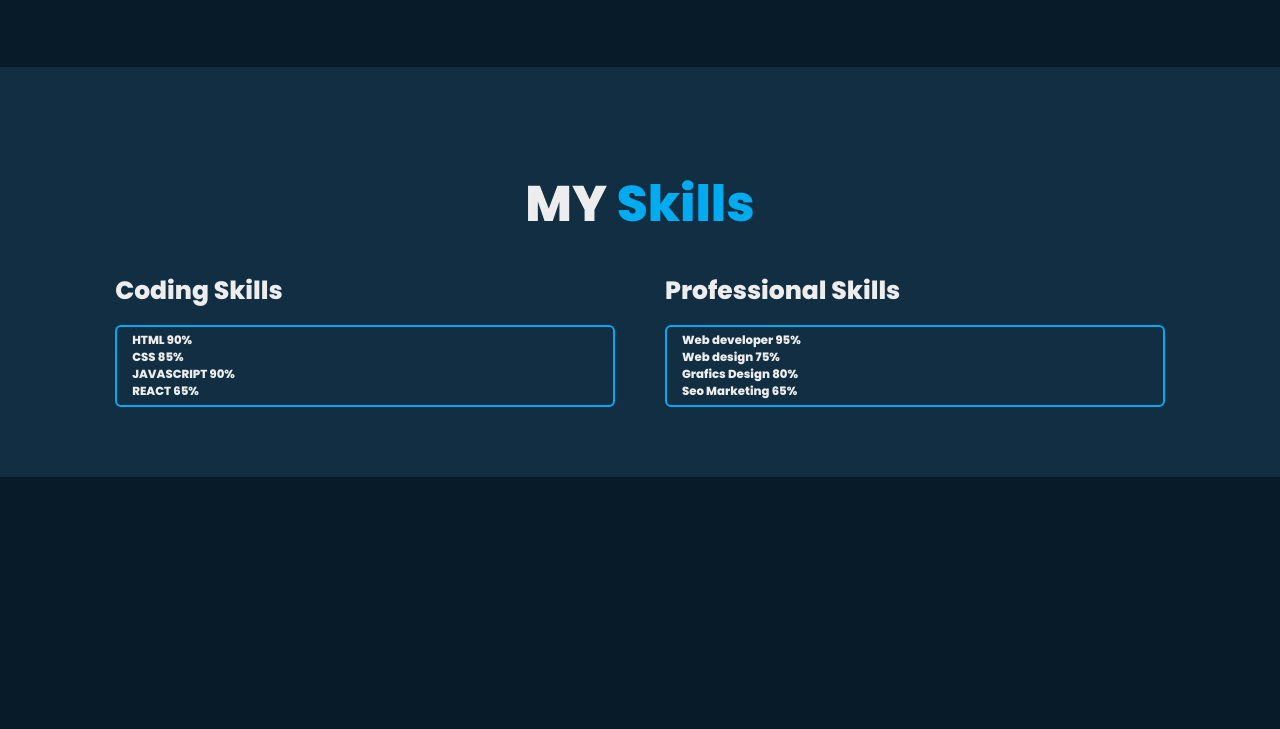
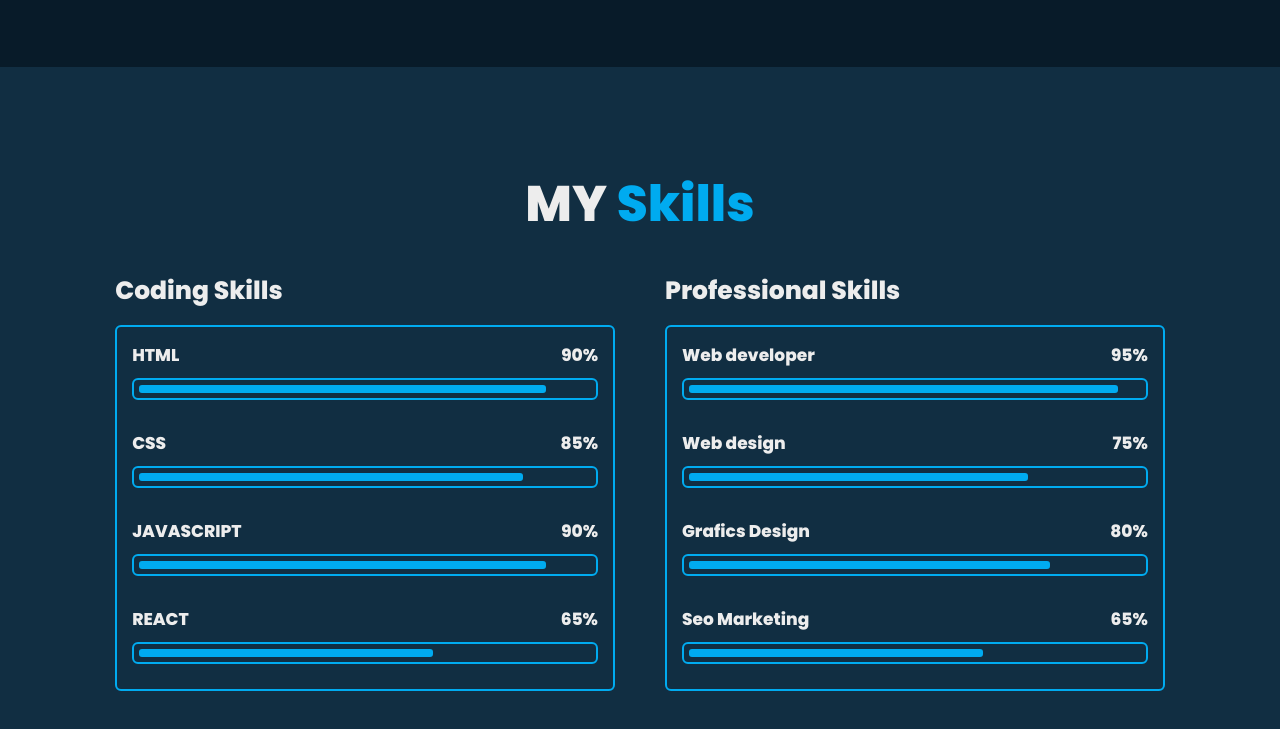
Before and after one commit to tariik12/new-portfolio-html-css-js, a plain HTML site: page index.html in a window 1280 px wide. Shown: the part 2559-3288 px from the top of the page. Before the commit the page ends 3036 px from the top, so only its background shows below. Drawn offline with nearby package versions, Linux system fonts and the light colour scheme.

Commit message:
skills section done

```diff
--- a/index.css
+++ b/index.css
@@ -414,5 +414,74 @@ width: 15rem;
     border: .2rem solid var(--main-color);
     border-radius: .6rem;
     padding: .5rem 1.5rem;
+    z-index: 1;
+    overflow: hidden;
 
 }
+.skills_box .skills_content::before {
+    content: '';
+    position: absolute;
+    top: 0;
+    top: 0;
+    width: 0;
+    height: 100%;
+    background: var(--bg-color);
+    z-index: -1;
+    transition: .5s;
+}
+
+.skills_box .skills_content:hover::before {
+    width: 100%;
+}
+.skills_content .progress{
+    padding: 1rem 0;
+}
+
+.skills_content .progress h3 {
+    font-size: 1.7rem;
+    display: flex;
+    justify-content: space-between;
+}
+.skills_content .progress h3 span {
+    color: var(--text-color);
+}
+
+.skills_content .progress .bar{
+    height: .8rem;
+    border-radius: .6rem;
+    border: .2rem solid var(--main-color);
+    padding: .5rem;
+    margin: 1rem 0;
+}
+
+.skills_content .progress .bar span {
+    display: block;
+    height: 100%;
+    border-radius: .3rem;
+    background: var(--main-color);
+}
+
+.skills_column:nth-child(1) .skills_content .progress:nth-child(1) .bar span {
+    width: 90%;
+}
+.skills_column:nth-child(1) .skills_content .progress:nth-child(2) .bar span {
+    width: 85%;
+}
+.skills_column:nth-child(1) .skills_content .progress:nth-child(3) .bar span {
+    width: 90%;
+}
+.skills_column:nth-child(1) .skills_content .progress:nth-child(4) .bar span {
+    width: 65%;
+}
+.skills_column:nth-child(2) .skills_content .progress:nth-child(1) .bar span {
+    width: 95%;
+}
+.skills_column:nth-child(2) .skills_content .progress:nth-child(2) .bar span {
+    width: 75%;
+}
+.skills_column:nth-child(2) .skills_content .progress:nth-child(3) .bar span {
+    width: 80%;
+}
+.skills_column:nth-child(2) .skills_content .progress:nth-child(4) .bar span {
+    width: 65%;
+}
```
